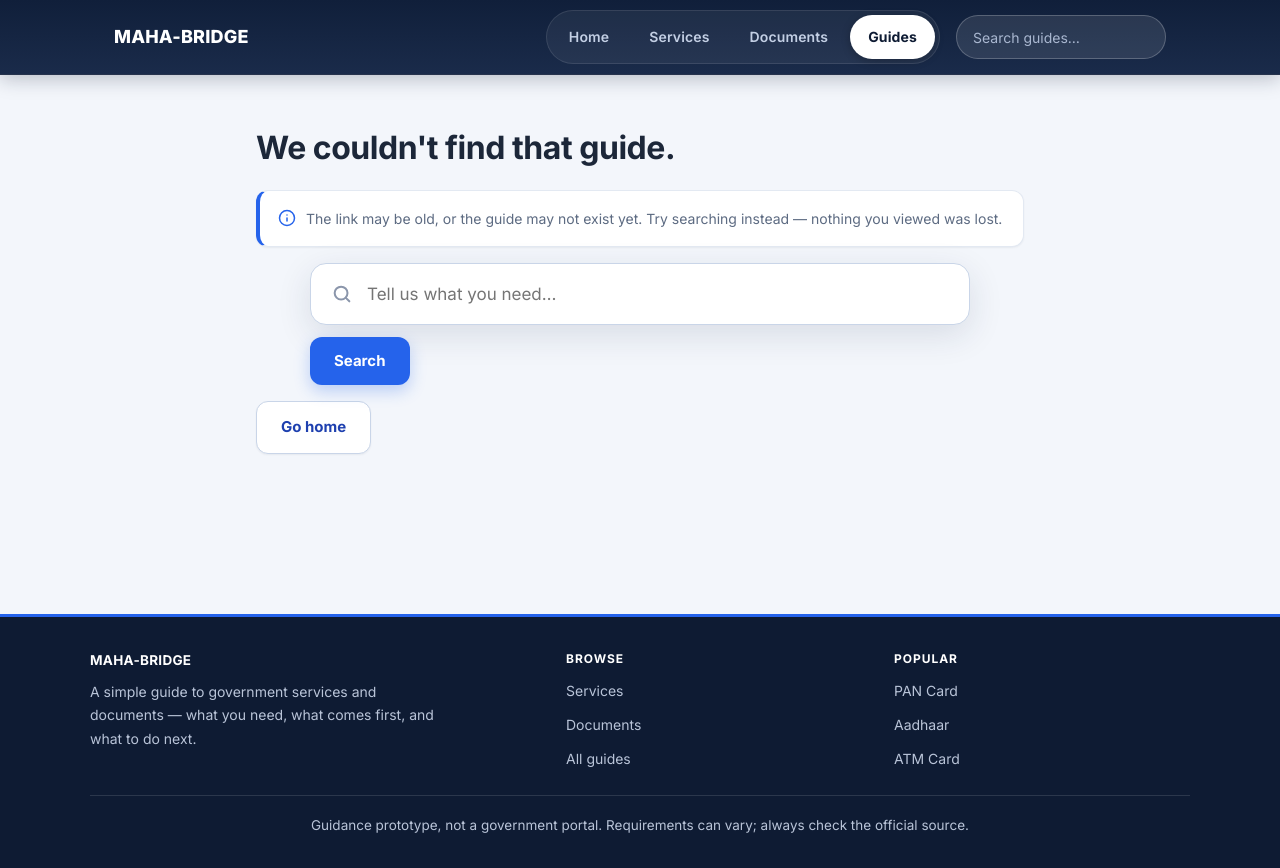
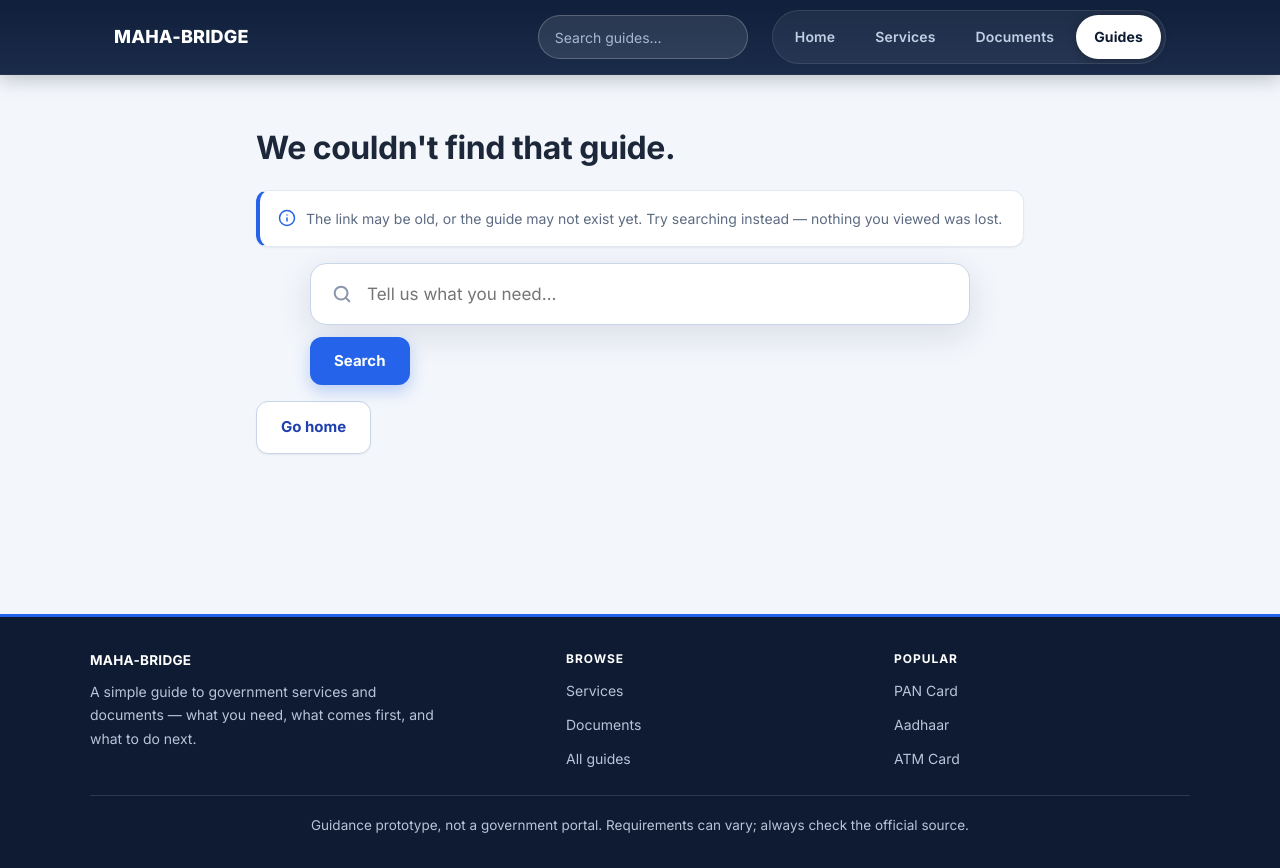
Before and after one commit to omkar142web/MAHABRIDGE, a website: page public/guide.html in a window 1280 px wide. Drawn offline with Linux system fonts and the light colour scheme; files whose address does not match are found by name.

Commit message:
style: move header search before nav links
Guide and browse headers now order brand, search, nav with right-aligned grouping via :has rules; homepage unaffected.

```diff
--- a/public/css/styles.css
+++ b/public/css/styles.css
@@ -168,6 +168,13 @@ nav.site-nav a:hover:not([aria-current="page"]) {
 .header-search {
   display: flex;
 }
+/* When the header carries a search field, it leads and the nav follows. */
+.header-inner:has(.header-search) .header-search {
+  margin-left: auto;
+}
+.header-inner:has(.header-search) .site-nav {
+  margin-left: 8px;
+}
 .header-search input {
   border-radius: var(--radius-pill);
   border: 1px solid rgba(255, 255, 255, 0.22);
--- a/public/guide.html
+++ b/public/guide.html
@@ -15,16 +15,16 @@
   <header class="site-header">
     <div class="header-inner">
       <a class="brand" href="index.html">MAHA-BRIDGE</a>
+      <form class="header-search" action="index.html" method="get" role="search">
+        <label class="skip-link" for="header-q">Search guides</label>
+        <input id="header-q" type="search" name="q" placeholder="Search guides…">
+      </form>
       <nav class="site-nav" aria-label="Primary">
         <a href="index.html">Home</a>
         <a href="browse.html?type=services">Services</a>
         <a href="browse.html?type=documents">Documents</a>
         <a href="browse.html?type=guides">Guides</a>
       </nav>
-      <form class="header-search" action="index.html" method="get" role="search">
-        <label class="skip-link" for="header-q">Search guides</label>
-        <input id="header-q" type="search" name="q" placeholder="Search guides…">
-      </form>
     </div>
   </header>
 
```
Also changed, not shown: public/browse.html (+4 -4 lines).
